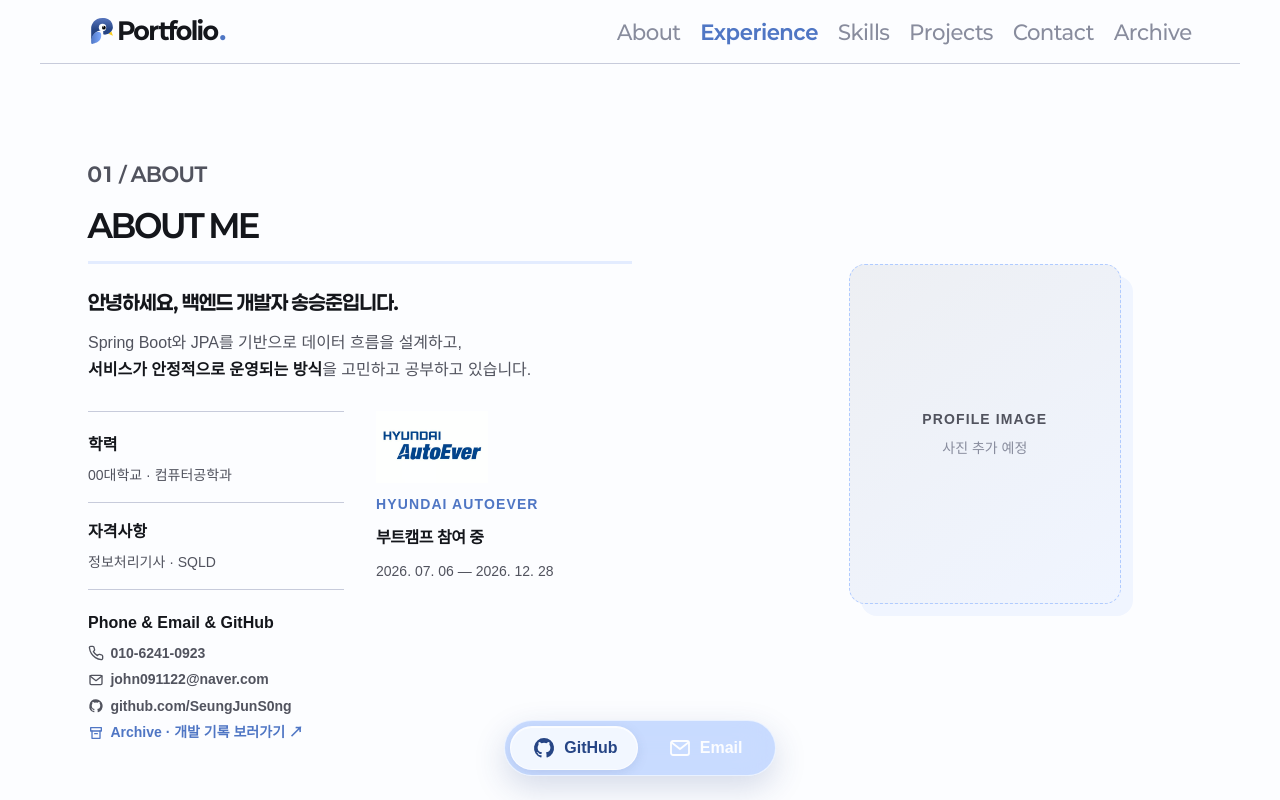
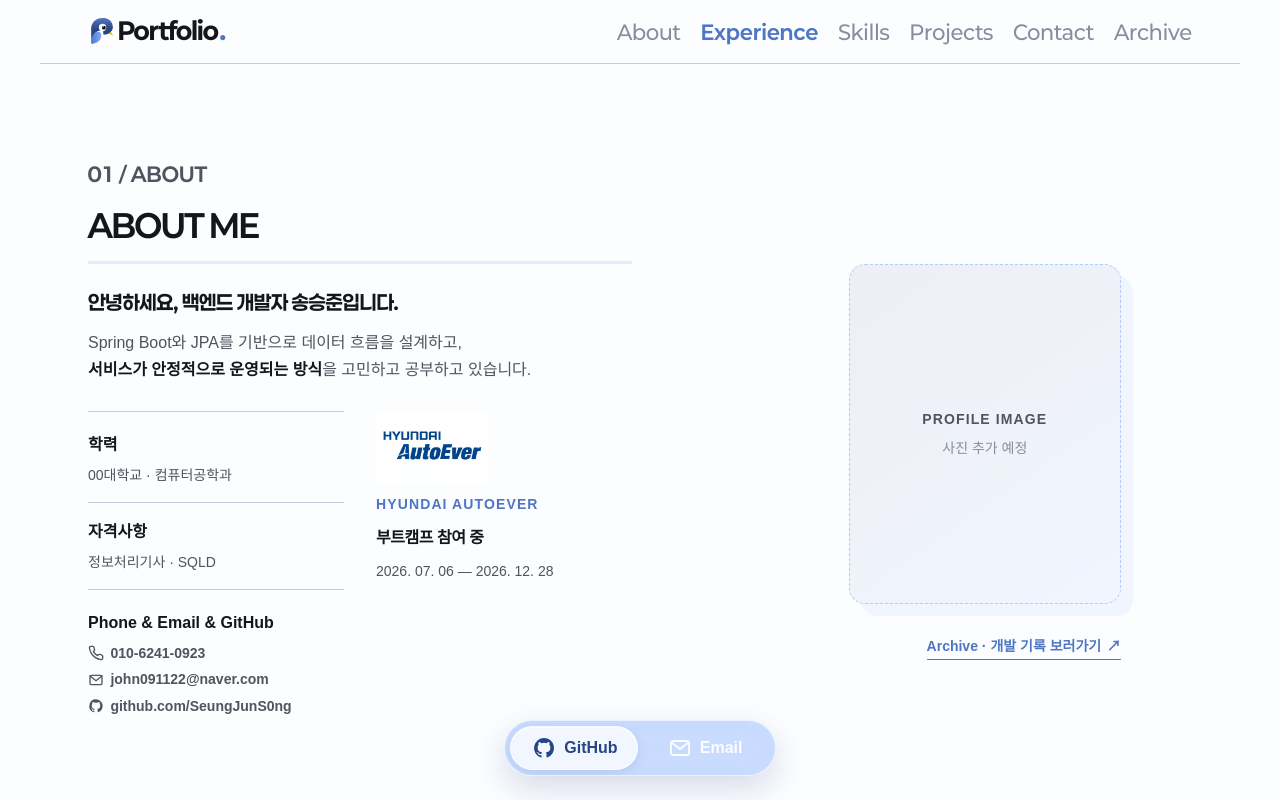
Before and after one commit to SeungJunS0ng/portfolio-site, a React (Vite) app: page / in a window 1280 px wide. Shown: the top 800 px of the page. Built offline with nearby package versions, Linux system fonts and the light colour scheme; no server answers; a web font is replaced by a local one.

Commit message:
Revert "style: About Archive 링크를 GitHub 정보 아래로 이동"
This reverts commit 93ae5a1a3f6569044320dc6bf1617d43d53f14ef.

```diff
--- a/src/pages/Home/sections/About/About.module.css
+++ b/src/pages/Home/sections/About/About.module.css
@@ -18,16 +18,17 @@
 .contactDetails a:hover { color: var(--blue-700); text-decoration: underline; text-underline-offset: 0.2rem; }
 .contactDetails svg { flex: 0 0 auto; width: 1rem; height: 1rem; fill: currentColor; }
 .contactDetails a:nth-child(-n + 2) svg { fill: none; }
-.contactDetails .archiveContactLink { color: var(--blue-700); }
-.contactDetails .archiveContactLink svg { fill: none; }
+.profileColumn { align-self: start; justify-self: start; display: flex; flex-direction: column; align-items: flex-end; width: min(100%, 17rem); margin-top: 6.5rem; }
+.archiveLink { display: inline-flex; align-items: center; gap: 0.35rem; width: fit-content; margin-top: 2rem; color: var(--blue-700); font: var(--font-small); font-weight: 700; text-decoration: none; border-bottom: 1px solid currentColor; padding-bottom: 0.15rem; transition: gap 160ms ease, color 160ms ease; }
+.archiveLink:hover { gap: 0.55rem; color: var(--blue-900); }
 .bootcamp { grid-column: 2; align-self: start; justify-self: start; display: grid; gap: 0.65rem; width: min(100%, 20rem); margin-top: 1.75rem; margin-left: -1rem; color: var(--gray-700); }
 .bootcampTop { display: flex; align-items: center; justify-content: space-between; gap: 0.75rem; }
 .bootcampTop img { width: 7rem; height: auto; object-fit: contain; }
 .bootcampLabel { color: var(--blue-700); font: var(--font-small); font-weight: 700; letter-spacing: 0.08em; }
 .bootcamp h3 { color: var(--gray-900); font: var(--font-body2); font-weight: 700; letter-spacing: -0.03em; }
 .bootcamp time { color: var(--gray-700); font: var(--font-small); }
-.profile { position: relative; align-self: start; justify-self: start; width: min(100%, 17rem); aspect-ratio: 4 / 5; display: flex; flex-direction: column; align-items: center; justify-content: center; min-height: 19rem; margin-top: 6.5rem; overflow: hidden; color: var(--gray-500); background: linear-gradient(145deg, var(--gray-100), var(--blue-50)); border: 1px dashed var(--blue-300); border-radius: var(--radius-lg); box-shadow: 0.75rem 0.75rem 0 var(--blue-50); }
+.profile { position: relative; width: 100%; aspect-ratio: 4 / 5; display: flex; flex-direction: column; align-items: center; justify-content: center; min-height: 19rem; overflow: hidden; color: var(--gray-500); background: linear-gradient(145deg, var(--gray-100), var(--blue-50)); border: 1px dashed var(--blue-300); border-radius: var(--radius-lg); box-shadow: 0.75rem 0.75rem 0 var(--blue-50); }
 .profile span { color: var(--gray-700); font: var(--font-small); font-weight: 700; letter-spacing: 0.08em; }
 .profile p { margin-top: 0.5rem; font: var(--font-small); }
-@media (max-width: 720px) { .section { min-height: auto; grid-template-columns: 1fr; gap: 2rem; padding: 5rem 1.5rem; } .content { display: flex; flex-direction: column; align-items: flex-start; } .bootcamp { width: min(100%, 20rem); margin: 1.5rem 0 0; } .profile { order: -1; width: min(100%, 18rem); min-height: 18rem; margin: 0 auto; } }
+@media (max-width: 720px) { .section { min-height: auto; grid-template-columns: 1fr; gap: 2rem; padding: 5rem 1.5rem; } .content { display: flex; flex-direction: column; align-items: flex-start; } .bootcamp { width: min(100%, 20rem); margin: 1.5rem 0 0; } .profileColumn { order: -1; width: min(100%, 18rem); margin: 0 auto; } .profile { min-height: 18rem; } }
 @media (max-width: 480px) { .section { padding: 4rem 1.25rem; } .sectionTitle { font-size: 1.75rem; } .introduction { margin-top: 1.25rem; } .introLead { font-size: 1.25rem; } .introDescription { font-size: 1rem; } .profileDetails { gap: 1.25rem; margin-top: 1.5rem; } .contactDetails a { overflow-wrap: anywhere; } .profile { min-height: 15rem; box-shadow: 0.5rem 0.5rem 0 var(--blue-50); } }
--- a/src/pages/Home/sections/About/About.tsx
+++ b/src/pages/Home/sections/About/About.tsx
@@ -48,14 +48,6 @@ export function About() {
                 </svg>
                 github.com/SeungJunS0ng
               </a>
-              <Link to="/archive" className={styles.archiveContactLink}>
-                <svg viewBox="0 0 24 24" aria-hidden="true" fill="none" stroke="currentColor" strokeWidth="2" strokeLinecap="round" strokeLinejoin="round">
-                  <path d="M4 4h16v5H4z" />
-                  <path d="M6 9v11h12V9" />
-                  <path d="M10 13h4" />
-                </svg>
-                Archive · 개발 기록 보러가기 ↗
-              </Link>
             </dd>
           </div>
         </dl>
@@ -70,10 +62,15 @@ export function About() {
           </time>
         </aside>
       </div>
-      <aside className={styles.profile} aria-label="프로필 이미지 영역">
-        <span>PROFILE IMAGE</span>
-        <p>사진 추가 예정</p>
-      </aside>
+      <div className={styles.profileColumn}>
+        <aside className={styles.profile} aria-label="프로필 이미지 영역">
+          <span>PROFILE IMAGE</span>
+          <p>사진 추가 예정</p>
+        </aside>
+        <Link to="/archive" className={styles.archiveLink}>
+          Archive · 개발 기록 보러가기 <span aria-hidden="true">↗</span>
+        </Link>
+      </div>
     </section>
   );
 }
```
